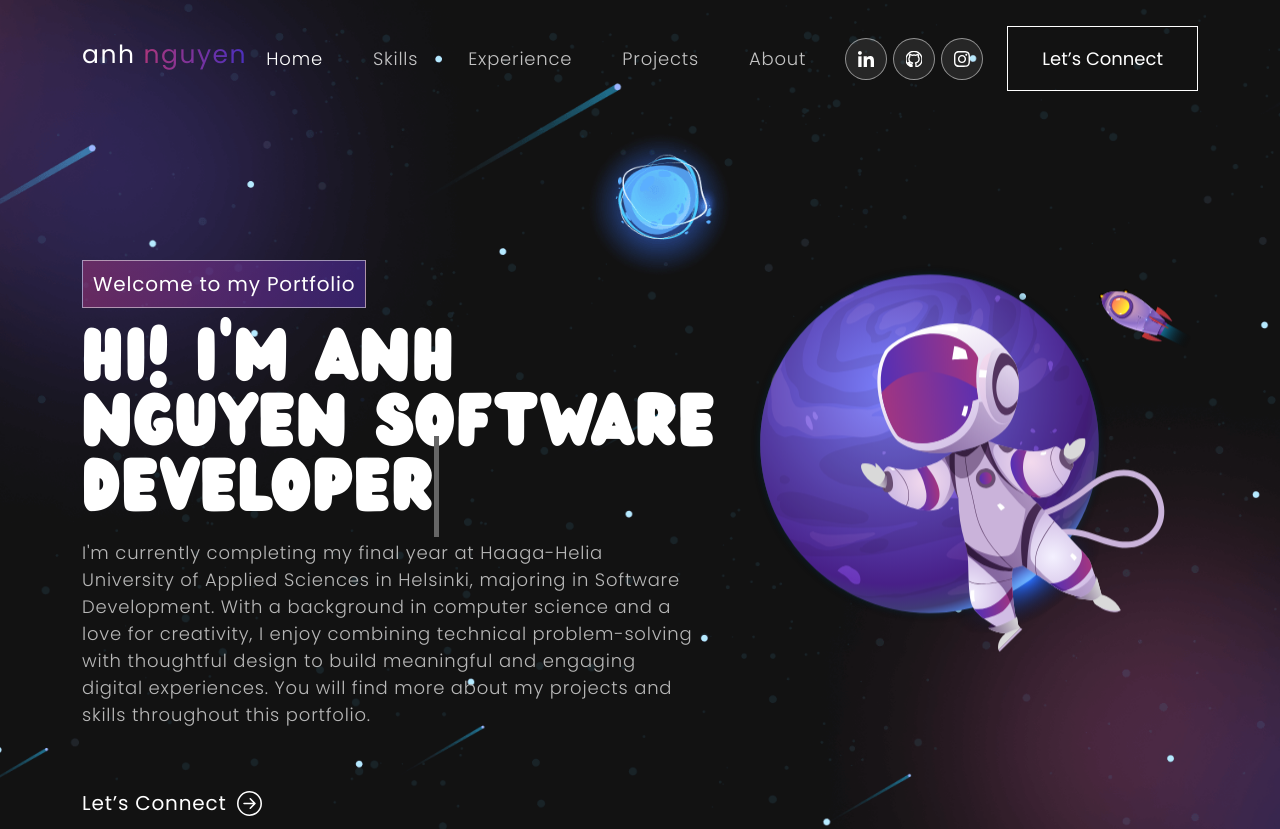
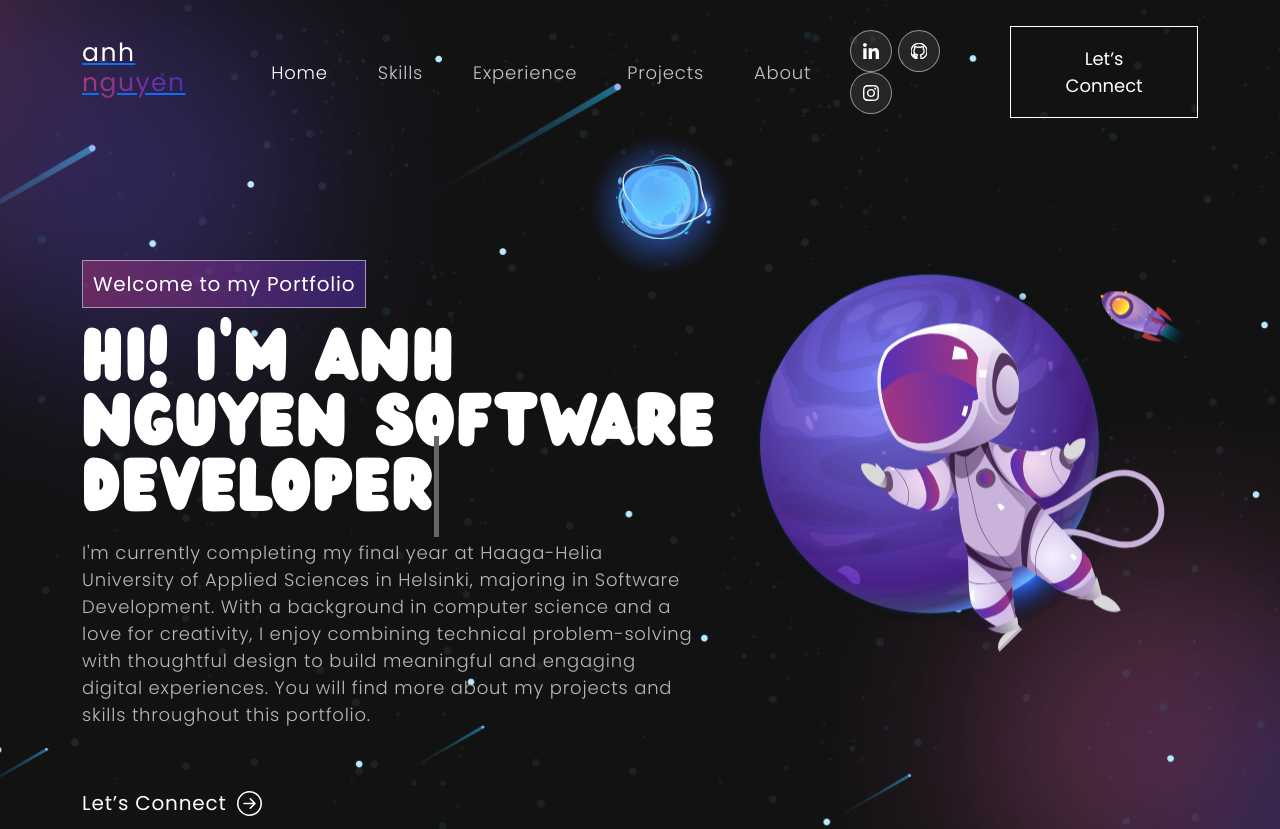
Before and after one commit to anhng1106/anhs_portfolio, a React (Create React App) app: page / in a window 1280 px wide. Shown: the top 829 px of the page. Built offline with nearby package versions, Linux system fonts and the light colour scheme.

Commit message:
Updated navbar

```diff
--- a/src/components/NavBar.js
+++ b/src/components/NavBar.js
@@ -33,11 +33,12 @@ export const NavBar = () => {
     <Router>
       <Navbar expand="md" className={scrolled ? "scrolled" : ""}>
         <Container>
-          <Navbar.Brand href="#home" className="navbar-title">
+          <HashLink smooth to="/#home" className="navbar-title">
             <h4>
               anh <span className="highlight">nguyen</span>
             </h4>
-          </Navbar.Brand>
+          </HashLink>
+
           <Navbar.Toggle aria-controls="basic-navbar-nav">
             <span className="navbar-toggler-icon"></span>
           </Navbar.Toggle>
```
